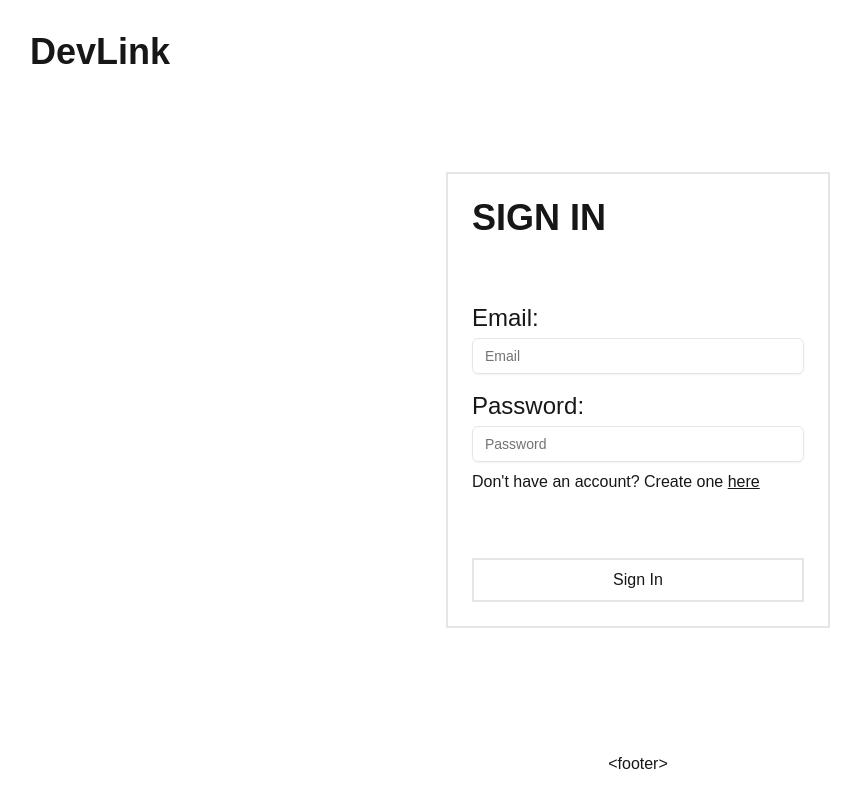
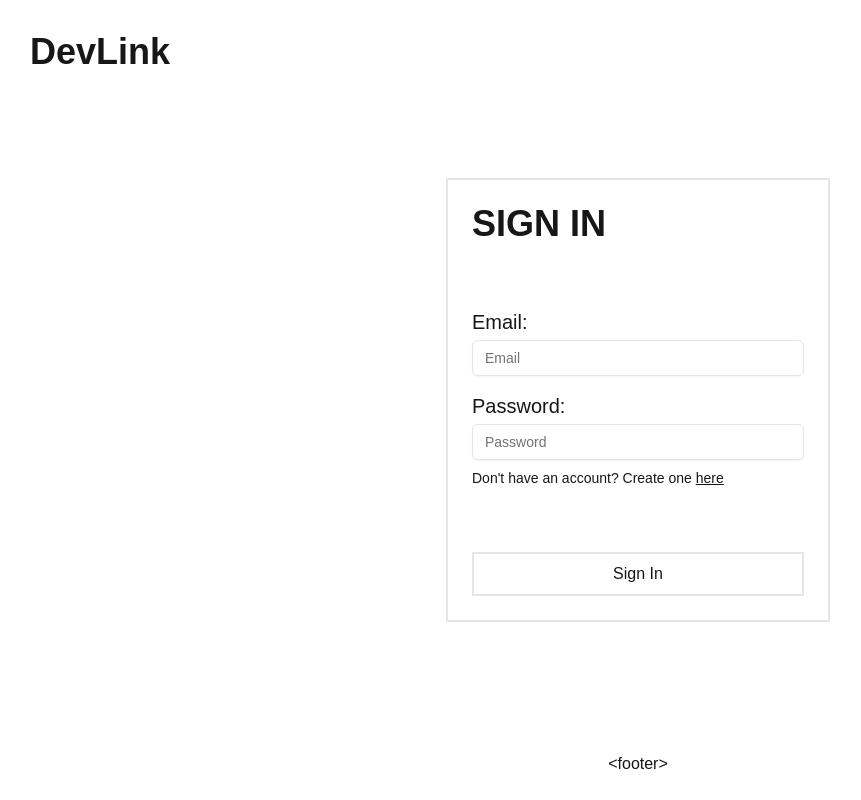
Before and after one commit to kanakshilledar/devlink, a Next.js app in the folder client/: page /signin in a window 1280 px wide. Shown: the whole page, without its empty margins (2-863 px from the left). Built offline with nearby package versions, Linux system fonts and the light colour scheme; a web font is replaced by a local one.

Commit message:
fix: Minor fixes

```diff
--- a/client/app/page.tsx
+++ b/client/app/page.tsx
@@ -88,7 +88,7 @@ const page = () => {
       </div>
       <div className="w-11/12 my-16">
         <div className="text-4xl font-bold">Events</div>
-        <div className="mt-6 flex flex-wrap gap-8 justify-between">
+        <div className="mt-6 grid grid-cols-1 md:grid-cols-2 lg:grid-cols-3 2xl:grid-cols-4 gap-8">
           {events.map((event) => (
             <Card key={event.eventId} {...event} />
           ))}
--- a/client/app/signin/page.tsx
+++ b/client/app/signin/page.tsx
@@ -7,11 +7,11 @@ const page = () => {
       <div className="flex flex-col gap-16 justify-between p-6 min-w-96 w-3/12 border-2">
         <div className="text-4xl font-bold">SIGN IN</div>
         <div>
-          <div className="text-2xl">Email:</div>
+          <div className="text-xl">Email:</div>
           <Input type="text" placeholder="Email" className="mt-1" />
-          <div className="text-2xl mt-4">Password:</div>
+          <div className="text-xl mt-4">Password:</div>
           <Input type="password" placeholder="Password" className="mt-1" />
-          <div className="mt-2">
+          <div className="text-sm mt-2">
             Don&apos;t have an account? Create one{" "}
             <Link href="/signup">
               <u>here</u>
--- a/client/app/signup/page.tsx
+++ b/client/app/signup/page.tsx
@@ -5,14 +5,14 @@ const page = () => {
   const InputComponent = ({ title }: { title: string }) => {
     return (
       <div>
-        <div className="text-2xl">{title}:</div>
+        <div className="text-xl">{title}:</div>
         <Input type="text" placeholder={title} className="mt-1" />
       </div>
     );
   };
   return (
     <div className="w-full h-screen flex items-center justify-center">
-      <div className="flex flex-col gap-16 justify-between p-6 min-w-96 w-3/12 border-2">
+      <div className="flex flex-col gap-8 justify-between p-6 min-w-96 w-3/12 border-2">
         <div className="text-4xl font-bold">SIGN UP</div>
         <div>
           <div className="flex flex-col gap-4">
```
